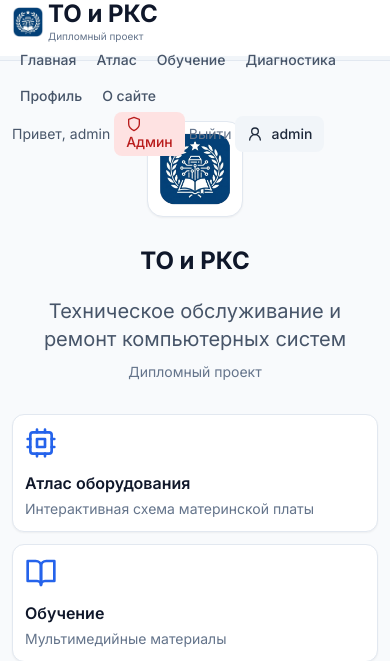
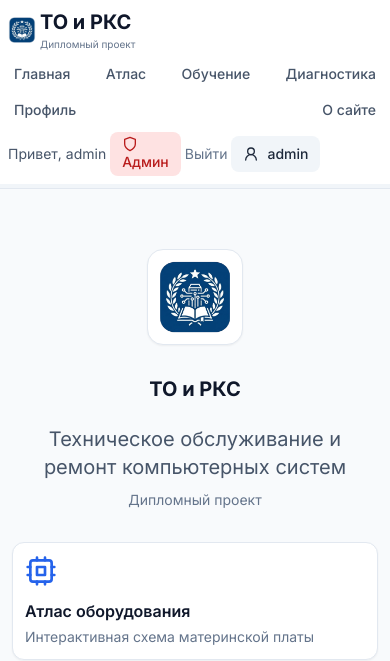
Before and after one commit to SpOoKyKala/moia, a Flask app: page / in a window 390 px wide. Shown: the top 661 px of the page. Run offline with Flask 3, Linux system fonts and the light colour scheme; a user stored in the database is signed in; some libraries are stand-ins or nearby versions.

Commit message:
под тел2

```diff
--- a/static/css/style.css
+++ b/static/css/style.css
@@ -19,24 +19,45 @@ section.section.hidden { display: none !important; }
 /* Mobile responsive */
 @media (max-width: 640px) {
     body { font-size: 14px; }
-    header .max-w-7xl { padding-left: 12px; padding-right: 12px; }
+    header .max-w-7xl { padding-left: 8px; padding-right: 8px; }
     header .text-lg { font-size: 14px; }
     header .text-xs { font-size: 10px; }
-    header .w-10 { width: 32px; height: 32px; }
-    header .h-16 { height: 56px; }
-    nav { gap: 8px !important; }
-    nav button, nav a { font-size: 12px; padding: 6px 8px; }
+    header .w-10 { width: 28px; height: 28px; }
+    header .h-16 { height: auto; min-height: 56px; padding: 8px 0; }
+    header .flex { flex-wrap: wrap !important; justify-content: space-between !important; }
+    header .justify-between { justify-content: space-between !important; }
+    header > div { flex-wrap: wrap !important; }
+    header .gap-3 { gap: 6px !important; }
+    header .items-center { align-items: center !important; }
+    nav {
+        order: 3;
+        width: 100%;
+        overflow-x: auto;
+        gap: 4px !important;
+        padding: 8px 0;
+        justify-content: flex-start !important;
+        flex-wrap: nowrap !important;
+        -webkit-overflow-scrolling: touch;
+    }
+    nav button, nav a {
+        font-size: 11px;
+        padding: 4px 8px;
+        white-space: nowrap;
+        flex-shrink: 0;
+    }
+    header .gap-4 { gap: 8px !important; }
+    header .px-4 { padding-left: 8px; padding-right: 8px; }
     main { padding: 12px !important; }
     .grid { gap: 12px !important; }
     .p-6 { padding: 12px !important; }
     .p-8 { padding: 16px !important; }
-    h1 { font-size: 24px !important; }
-    h2 { font-size: 20px !important; }
+    h1 { font-size: 20px !important; }
+    h2 { font-size: 18px !important; }
     h3 { font-size: 16px !important; }
     .text-xl { font-size: 16px; }
     .text-2xl { font-size: 20px; }
     .text-3xl { font-size: 24px; }
-    .text-4xl { font-size: 28px; }
+    .text-4xl { font-size: 24px; }
     .rounded-xl { border-radius: 8px; }
     .shadow-sm { box-shadow: 0 1px 3px rgba(0,0,0,0.1); }
     .hidden { display: none !important; }
@@ -66,11 +87,15 @@ section.section.hidden { display: none !important; }
     #lessonEditForm .col-span-2 { grid-column: span 1 !important; }
     .prose { font-size: 14px; }
     .prose img { max-width: 100% !important; height: auto !important; }
+    header .justify-between > nav { order: 2; width: auto; }
+    header .justify-between > div:last-child { order: 3; }
+    header .justify-between > div:first-child { order: 1; }
 }
 
 /* Extra small phones */
 @media (max-width: 400px) {
     header .gap-3 { gap: 4px !important; }
-    nav { gap: 4px !important; }
+    nav { gap: 2px !important; }
+    nav button, nav a { font-size: 10px; padding: 4px 6px; }
     .grid-cols-4 { grid-template-columns: 1fr !important; }
 }
```
